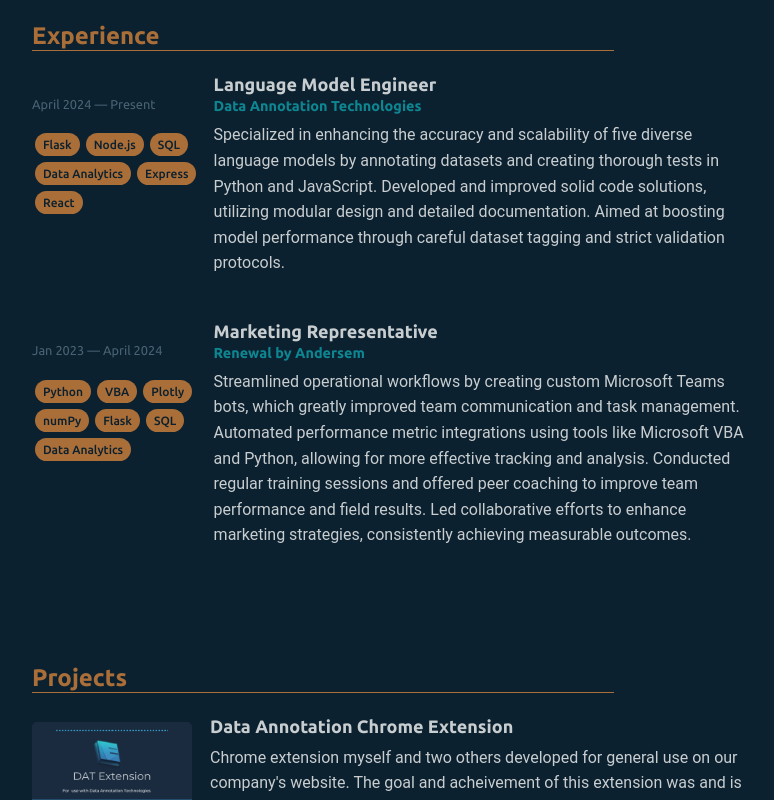
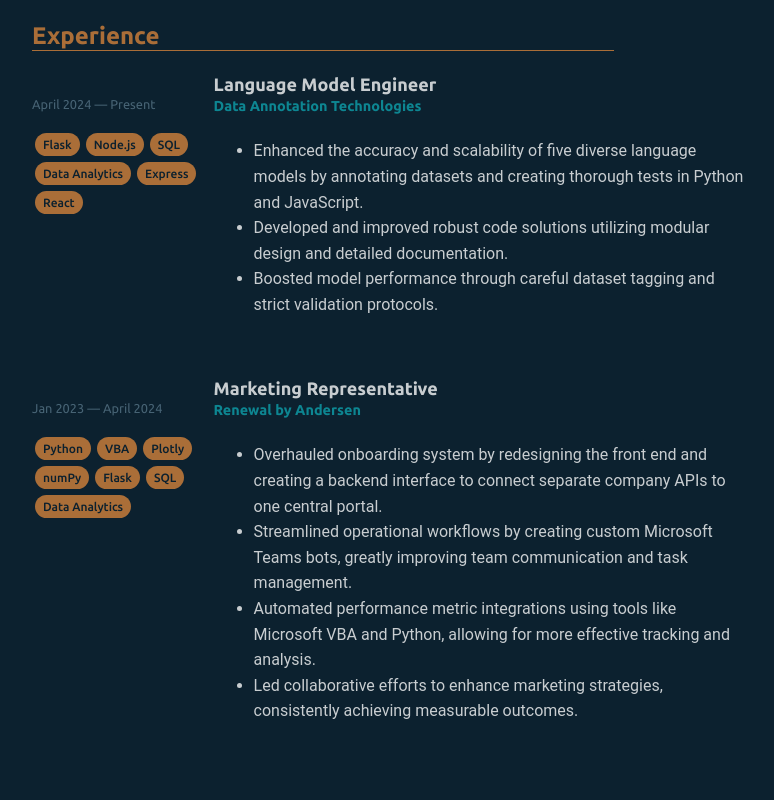
Before and after one commit to john-tettis/portfolio-updated, a React (Create React App) app: page / in a window 1280 px wide. Shown: the part 540-1340 px from the top of the page, without its empty margins (504-1278 px from the left). Built offline with nearby package versions, Linux system fonts and the light colour scheme.

Commit message:
updated bio info - refactored to use uls

```diff
--- a/src/Components/Sections/Experience.js
+++ b/src/Components/Sections/Experience.js
@@ -7,42 +7,35 @@ import SectionHeader from '../Utils/SectionHeader';
 
 const history = [
     {
-        title:"Language Model Engineer",
-        company:"Data Annotation Technologies",
-        description:`Specialized in enhancing the accuracy and scalability of
-        five diverse language models by annotating datasets and creating thorough
-        tests in Python and JavaScript. Developed and improved solid code solutions,
-        utilizing modular design and detailed documentation.
-        Aimed at boosting model performance through careful dataset tagging
-        and strict validation protocols.
-        `,
-
-        start:"April 2024",
-        end:"Present",
-        skills:["Flask","Node.js","SQL", "Data Analytics", "Express","React"]
+        title: "Language Model Engineer",
+        company: "Data Annotation Technologies",
+        description: [
+            "Enhanced the accuracy and scalability of five diverse language models by annotating datasets and creating thorough tests in Python and JavaScript.",
+            "Developed and improved robust code solutions utilizing modular design and detailed documentation.",
+            "Boosted model performance through careful dataset tagging and strict validation protocols."
+        ],
+        start: "April 2024",
+        end: "Present",
+        skills: ["Flask", "Node.js", "SQL", "Data Analytics", "Express", "React"]
     },
     {
-        title:"Marketing Representative",
-        company:"Renewal by Andersem",
-        description:`Streamlined operational workflows by creating custom Microsoft
-        Teams bots, which greatly improved team communication and task management.
-        Automated performance metric integrations using tools like Microsoft VBA and  Python,
-        allowing for more effective tracking and analysis. Conducted regular training
-        sessions and offered peer coaching to improve team performance and field results.
-        Led collaborative efforts to enhance marketing strategies,
-        consistently achieving measurable outcomes.`,
-        start:"Jan 2023",
-        end:"April 2024",
-        skills:["Python", "VBA","Plotly","numPy", "Flask","SQL", "Data Analytics"]
+        title: "Marketing Representative",
+        company: "Renewal by Andersen",
+        description: [
+            "Overhauled onboarding system by redesigning the front end and creating a backend interface to connect separate company APIs to one central portal.",
+            "Streamlined operational workflows by creating custom Microsoft Teams bots, greatly improving team communication and task management.",
+            "Automated performance metric integrations using tools like Microsoft VBA and Python, allowing for more effective tracking and analysis.",
+            "Led collaborative efforts to enhance marketing strategies, consistently achieving measurable outcomes."
+        ],
+        start: "Jan 2023",
+        end: "April 2024",
+        skills: ["Python", "VBA", "Plotly", "numPy", "Flask", "SQL", "Data Analytics"]
     }
+]
 
-
-]
-const Experience= forwardRef((props,ref)=>{
-
-
-    return(
-    <section id='experience' ref={ref}className='work-history section'>
+const Experience = forwardRef((props, ref) => {
+    return (
+        <section id='experience' ref={ref} className='work-history section'>
             <SectionHeader>Experience</SectionHeader>
             {history.map((job, index) => (
                 <WorkCard
@@ -51,15 +44,13 @@ const Experience= forwardRef((props,ref)=>{
                     end={job.end}
                     title={job.title}
                     company={job.company}
-            description={job.description}
+                    // Render description as a list
+                    description={<ul className="list-disc pl-5 space-y-1">{job.description.map((item, i) => <li key={i}>{item}</li>)}</ul>}
                     skills={job.skills}
                 />
             ))}
         </section>
-
-
     )
-
 })
 
 export default Experience
```
Lines whose indentation alone changed are shown as unchanged.
